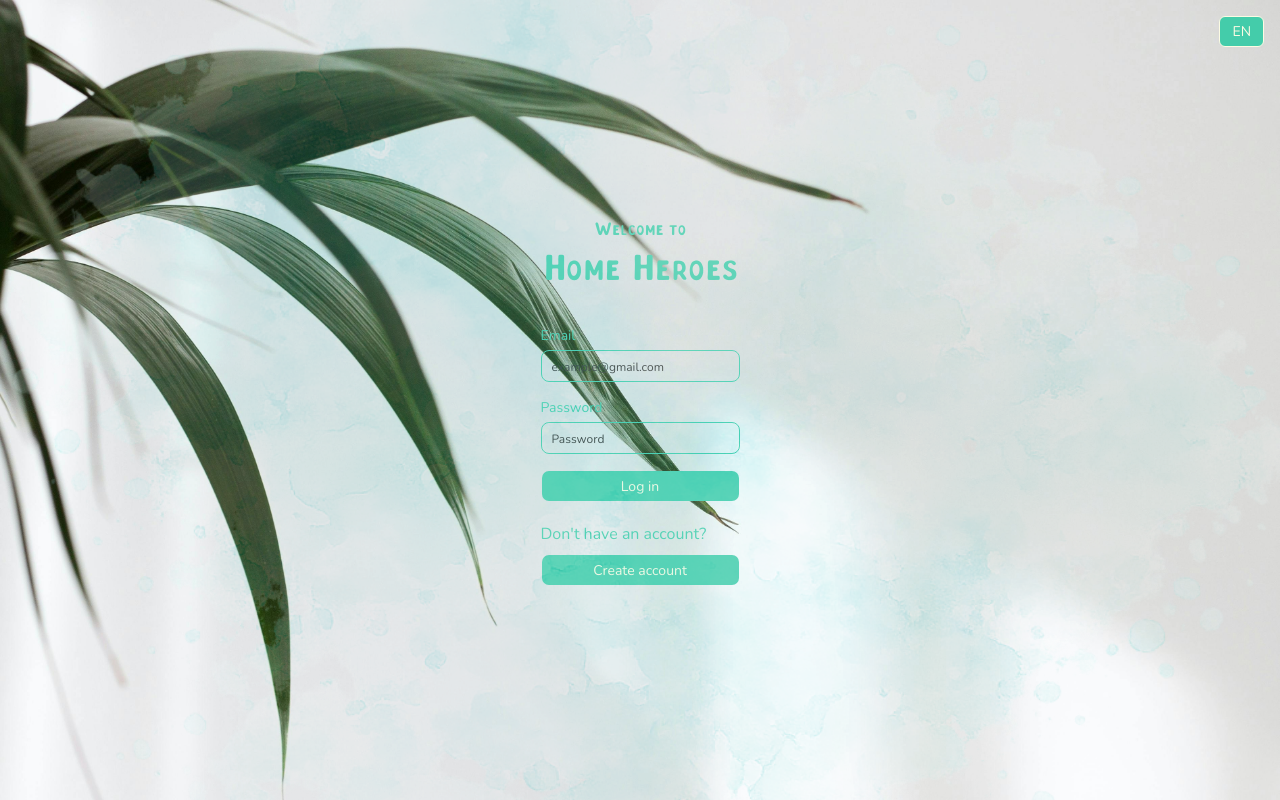
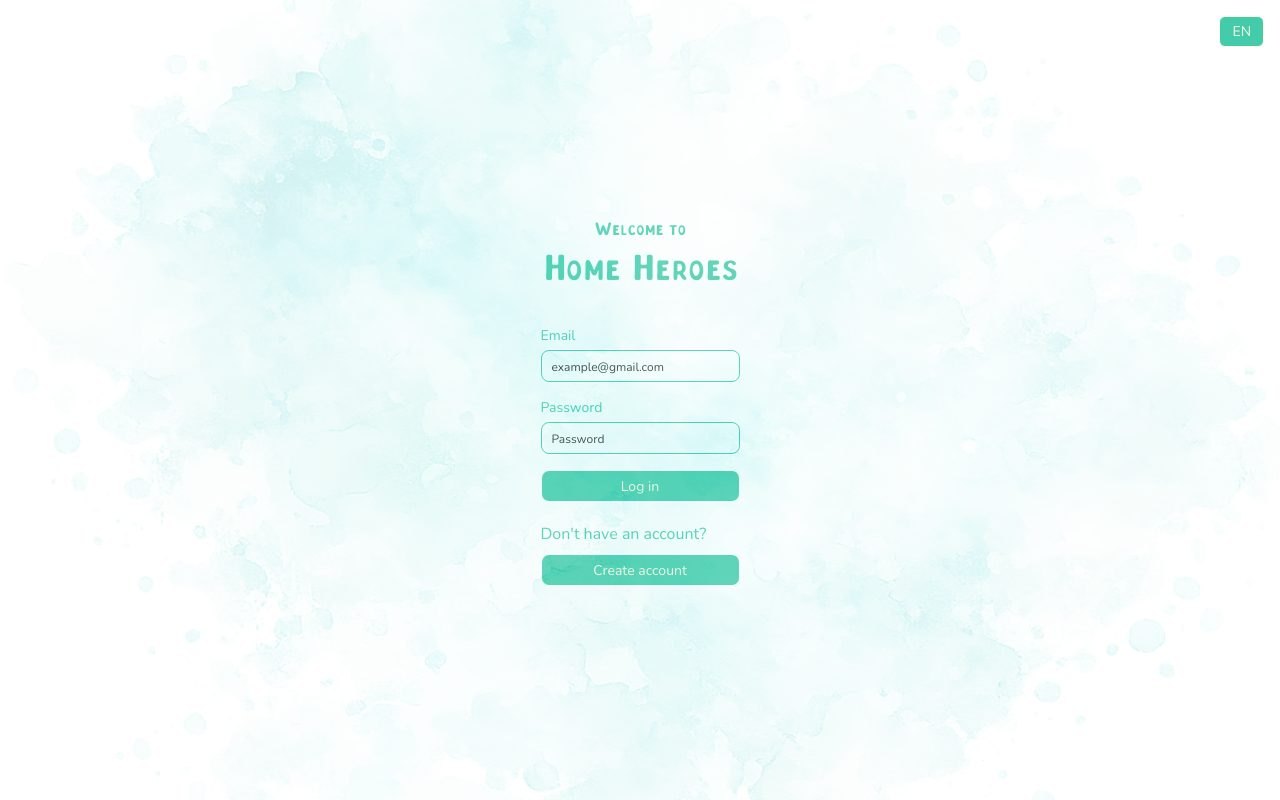
Before and after one commit to german-kot-begemot/familyApp, a React (Vite) app: page /login in a window 1280 px wide. Built offline with nearby package versions, Linux system fonts and the light colour scheme.

Commit message:
styles: change themes styles

```diff
--- a/src/shared/styles/themes.css
+++ b/src/shared/styles/themes.css
@@ -2,14 +2,17 @@
 [data-theme='dark'] {
   --app-bg-image: url('../../assets/images/flow.jpg');
   --app-bg-color: #fcfbe3;
-  --app-text-color: #f8fafc;
+  --app-text-color: #fcfbe3;
+  --app-shadow-color: #933026;
 }
 
 /* Зеленая тема */
 [data-theme='green'] {
   --app-bg-image: url('../../assets/images/green.jpeg');
   --app-bg-color: #fcfbe3;
-  --app-text-color: #14532d;
+  --app-text-color: #fcfbe3;
+  --foreground: #2e3919;
+  --app-shadow-color: #4a6f51;
 }
 
 /* Мультяшная тема */
@@ -17,13 +20,15 @@
   --app-bg-image: url('../../assets/images/siberian.png');
   --app-bg-color: #fcfbe3;
   --app-text-color: #7c2d12;
+  --app-shadow-color: #ea8282;
 }
 
 /* Светлая тема (по умолчанию) */
-[data-theme='light-new'] {
+[data-theme='floral'] {
   --app-bg-image: url('../../assets/images/light.jpg');
   --app-bg-color: #fcfbe3;
-  --app-text-color: #1e293b;
+  --app-text-color: #2e3919;
+  --app-shadow-color: #92a284;
 }
 
 /*Pandas*/
@@ -31,6 +36,14 @@
   --app-bg-image: url('../../assets/images/pandas.jpg');
   --app-bg-color: #fcfbe3;
   --app-text-color: #1e293b;
+  --app-shadow-color: #272f19;
+}
+
+[data-theme='light'] {
+  --app-bg-image: url('../../assets/images/');
+  --app-bg-color: #fcfbe3;
+  --app-text-color: #2e3919;
+  --app-shadow-color: #92a284;
 }
 
 body {
--- a/src/shared/types/appTypes.ts
+++ b/src/shared/types/appTypes.ts
@@ -4,13 +4,7 @@
   { code: 'ru', label: 'RU' },
 ];
 
-export type AppTheme =
-  | 'light-new'
-  | 'dark'
-  | 'green'
-  | 'rabit'
-  | 'pandas'
-  | 'light';
+export type AppTheme = 'floral' | 'dark' | 'green' | 'cat' | 'panda' | 'light';
 
 export interface ThemeContextType {
   theme: AppTheme;
--- a/src/shared/ui/Header.tsx
+++ b/src/shared/ui/Header.tsx
@@ -4,7 +4,7 @@
 
 export const Header = () => {
   return (
-    <div className="header-container flex justify-between p-4 items-center shadow-[10px_10px_60px_#abe2cc]">
+    <div className="header-container flex justify-between px-2.5 py-0 items-center shadow-[10px_10px_60px_var(--app-shadow-color)] z-50 w-full  bg-background/60 backdrop-blur-md">
       <div className="logo text-2xl font-bold flex items-start flex-col text-goosberry ">
         <img src={logo} alt="Logo" className="h-10 w-auto" />
         <h1 className="text-[12px] font-bold text-center font-znikomit">
--- a/src/shared/ui/ThemeSwitcher.tsx
+++ b/src/shared/ui/ThemeSwitcher.tsx
@@ -10,7 +10,7 @@
 import { useTheme } from 'next-themes';
 
 const themes = [
-  { value: 'light-new', label: 'Light-Green' },
+  { value: 'floral', label: 'Floral' },
   { value: 'dark', label: 'Dark' },
   { value: 'green', label: 'Green' },
   { value: 'cat', label: 'Cat' },
```
